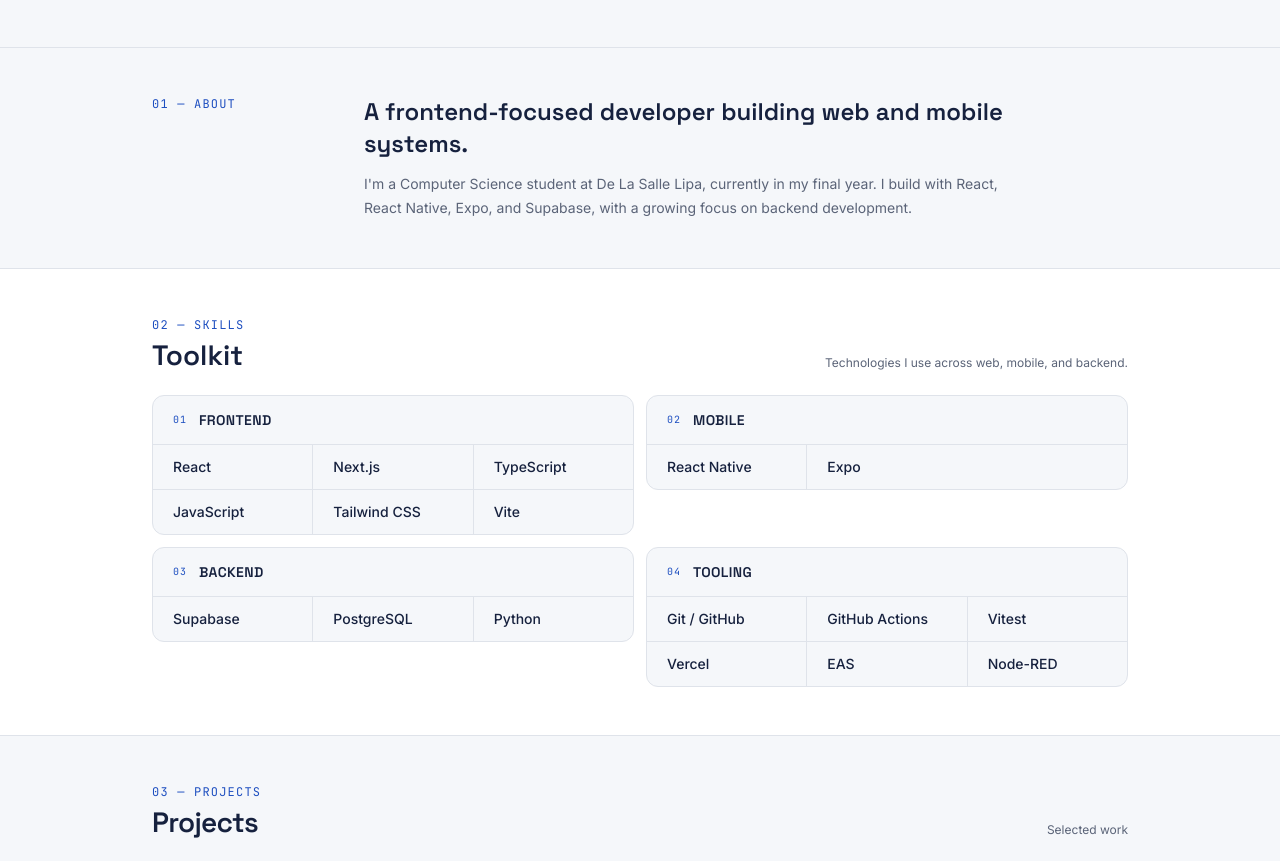
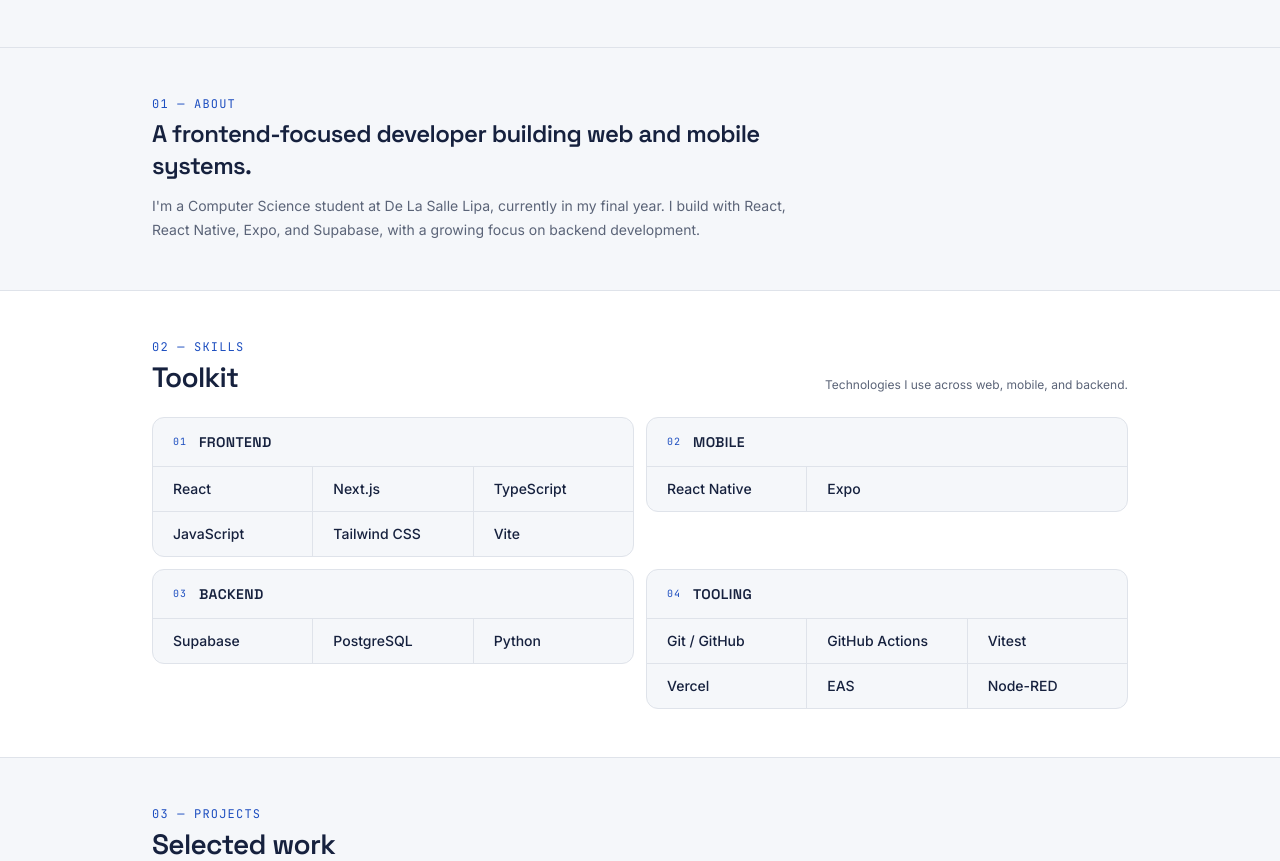
Before and after one commit to ShanPla/Shan-Platon-Portfolio, a React (Vite) app: page / in a window 1280 px wide. Shown: the part 578-1439 px from the top of the page. Built offline with nearby package versions, Linux system fonts and the light colour scheme.

Commit message:
style: one heading layout for the home sections
- About's label sits over its heading, like the other sections
- Toolkit heading gets the same tight letter-spacing as the others
- Projects heading reads Selected work instead of repeating its label

```diff
--- a/src/components/About.jsx
+++ b/src/components/About.jsx
@@ -5,13 +5,11 @@ export default function About() {
     <section id="about" className="border-b border-line">
       <div className="mx-auto max-w-5xl px-6 py-10 sm:py-12">
         <Reveal>
-          <div className="grid gap-4 sm:grid-cols-[180px_1fr] sm:gap-8">
           <p className="font-mono text-xs uppercase tracking-widest text-signaldeep">
             01 — About
           </p>
 
-            <div>
-              <h2 className="max-w-2xl font-display text-xl font-semibold leading-tight text-ink sm:text-2xl">
+          <h2 className="mt-1.5 max-w-2xl font-display text-xl font-semibold leading-tight tracking-tight text-ink sm:text-2xl">
             A frontend-focused developer building web and mobile systems.
           </h2>
 
@@ -20,8 +18,6 @@ export default function About() {
             in my final year. I build with React, React Native, Expo, and
             Supabase, with a growing focus on backend development.
           </p>
-            </div>
-          </div>
         </Reveal>
       </div>
     </section>
--- a/src/components/Projects.jsx
+++ b/src/components/Projects.jsx
@@ -182,25 +182,17 @@ export default function Projects() {
     <section id="projects" className="border-b border-line">
       <div className="mx-auto max-w-5xl px-6 py-10 sm:py-12">
         <Reveal>
-          <div className="flex items-end justify-between gap-4">
-            <div>
           <p className="font-mono text-xs uppercase tracking-widest text-signaldeep">
             03 — Projects
           </p>
 
-              {/* Takes focus when a Back to Projects link lands here. */}
+          {/* Takes focus when a link from another page lands on #projects. */}
           <h2
             tabIndex={-1}
             className="mt-1.5 font-display text-2xl font-semibold tracking-tight text-ink focus:outline-none sm:text-[28px]"
           >
-                Projects
+            Selected work
           </h2>
-            </div>
-
-            <p className="hidden text-xs text-inkmuted sm:block">
-              Selected work
-            </p>
-          </div>
         </Reveal>
 
         <div className="mt-6">
--- a/src/components/Skills.jsx
+++ b/src/components/Skills.jsx
@@ -12,7 +12,7 @@ export default function Skills() {
                 02 — Skills
               </p>
 
-              <h2 className="mt-1.5 font-display text-2xl font-semibold text-ink sm:text-[28px]">
+              <h2 className="mt-1.5 font-display text-2xl font-semibold tracking-tight text-ink sm:text-[28px]">
                 Toolkit
               </h2>
             </div>
```
Lines whose indentation alone changed are shown as unchanged.
